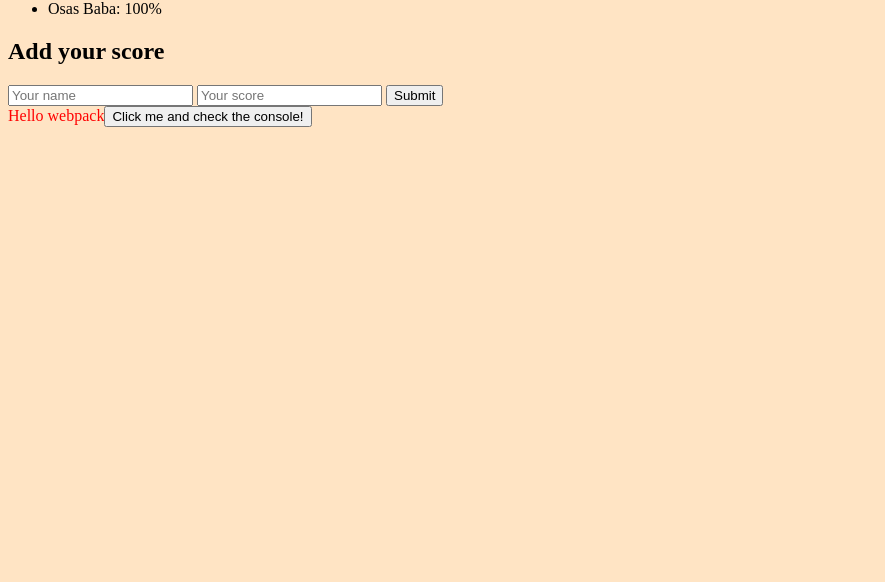
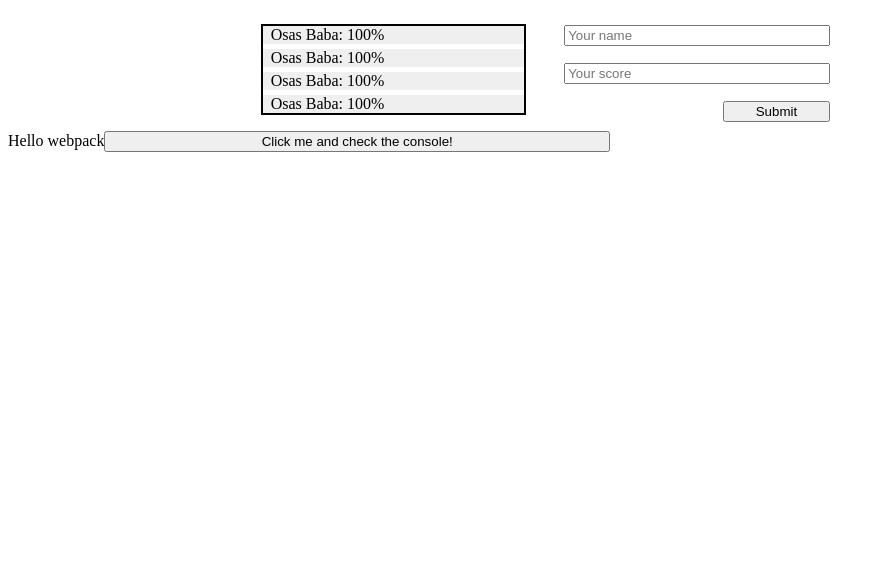
Before and after one commit to shegy28/Leaderboard, a website built with webpack: page src/index.html in a window 1280 px wide. Shown: the part 218-800 px from the top of the page, without its empty margins (0-885 px from the left). Built offline with nearby package versions, Linux system fonts and the light colour scheme.

Commit message:
Style the page

```diff
--- a/src/style.css
+++ b/src/style.css
@@ -1,7 +1,53 @@
-body {
-    background-color: bisque;
+
+h1 {
+    margin-left: 20%;
+    margin-top: 8%;
 }
 
-.hello {
-    color: red;
+.holder {
+    display: flex;
+    margin: 0 20%;
+    gap: 5%;
 }
+
+.board {
+    width: 35%;
+}
+
+.recent-header {
+    display: flex;
+    flex-direction: row;
+    justify-content: space-between;
+    align-items: center;
+    gap: 2%;
+}
+
+.form {
+    display: flex;
+    flex-direction: column;
+    gap: 17px;
+    width: 35%;
+}
+
+ul {
+    display: flex;
+    flex-direction: column;
+    gap: 5px;
+    border: solid black 2px;
+    padding-left:  0;
+    list-style: none;
+}
+
+li {
+    background-color: #efefef;
+    padding-left:  3%;
+}
+
+.submit {
+    width: 40%;
+    margin-left: 60%;
+}
+
+button {
+    width: 40%;
+}
```
